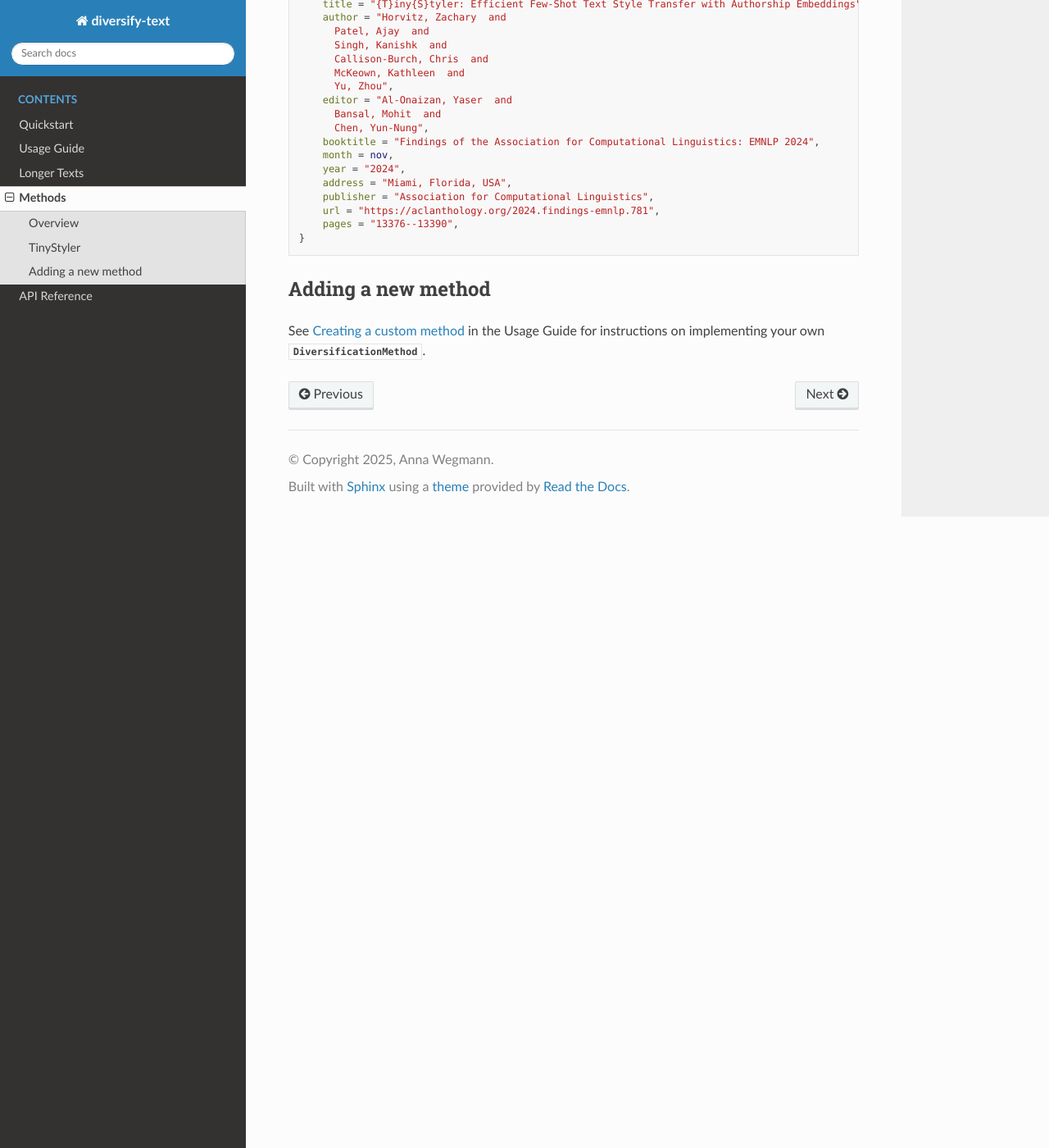
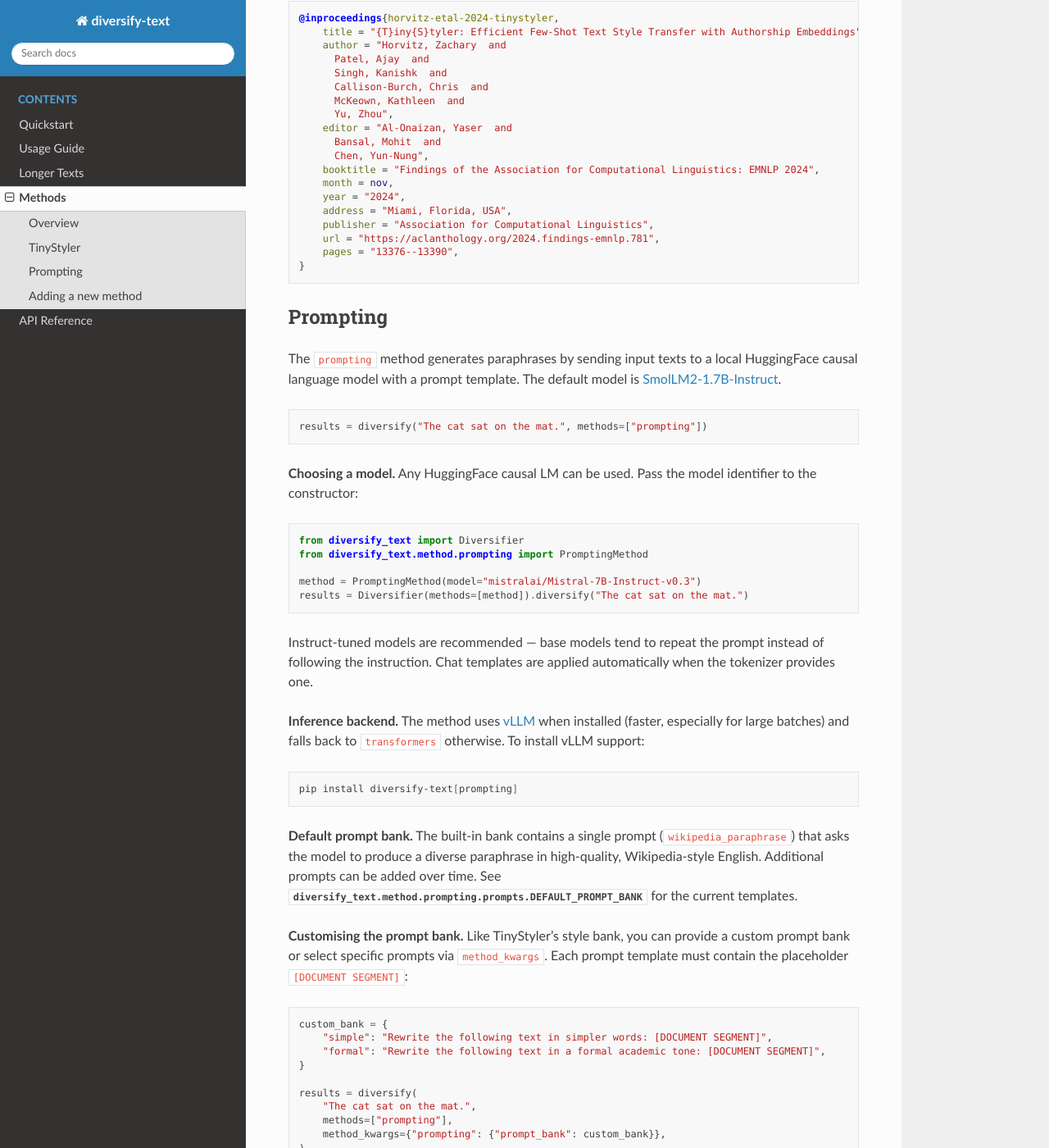
Before and after one commit to AnnaWegmann/diversify_text, a Sphinx documentation site: the page built from docs/methods.rst, in a window 1280 px wide and 1400 px high, scrolled down 957 px. Shown: the whole window at 82% size. Built offline with Sphinx 7.4.7 and the Read the Docs theme 3.1.0, drawn with Linux system fonts in a browser that asks for light colours; some of the changed text lies outside the part shown.

Commit message:
- add prompting to docs (not reviewed, WYSIWYG)

```diff
--- a/docs/methods.rst
+++ b/docs/methods.rst
@@ -22,6 +22,11 @@ Overview
      - TBD
      - TBD
      - Few-shot style transfer using authorship embeddings
+   * - ``prompting``
+     - ~1.7B params (default)
+     - TBD
+     - TBD
+     - Prompt-based paraphrasing using a causal LM
 
 TinyStyler
 ----------
@@ -73,6 +78,73 @@ full list of available styles.
        pages = "13376--13390",
    }
 
+Prompting
+---------
+
+The ``prompting`` method generates paraphrases by sending input texts to a
+local HuggingFace causal language model with a prompt template. The default
+model is `SmolLM2-1.7B-Instruct <https://huggingface.co/HuggingFaceTB/SmolLM2-1.7B-Instruct>`_.
+
+.. code-block:: python
+
+   results = diversify("The cat sat on the mat.", methods=["prompting"])
+
+**Choosing a model.** Any HuggingFace causal LM can be used. Pass the model
+identifier to the constructor:
+
+.. code-block:: python
+
+   from diversify_text import Diversifier
+   from diversify_text.method.prompting import PromptingMethod
+
+   method = PromptingMethod(model="mistralai/Mistral-7B-Instruct-v0.3")
+   results = Diversifier(methods=[method]).diversify("The cat sat on the mat.")
+
+Instruct-tuned models are recommended — base models tend to repeat the prompt
+instead of following the instruction. Chat templates are applied automatically
+when the tokenizer provides one.
+
+**Inference backend.** The method uses `vLLM <https://vllm.ai/>`_ when
+installed (faster, especially for large batches) and falls back to
+``transformers`` otherwise. To install vLLM support:
+
+.. code-block:: bash
+
+   pip install diversify-text[prompting]
+
+**Default prompt bank.** The built-in bank contains a single prompt
+(``wikipedia_paraphrase``) that asks the model to produce a diverse paraphrase
+in high-quality, Wikipedia-style English. Additional prompts can be added over
+time. See :data:`diversify_text.method.prompting.prompts.DEFAULT_PROMPT_BANK`
+for the current templates.
+
+**Customising the prompt bank.** Like TinyStyler's style bank, you can provide
+a custom prompt bank or select specific prompts via ``method_kwargs``. Each
+prompt template must contain the placeholder ``[DOCUMENT SEGMENT]``:
+
+.. code-block:: python
+
+   custom_bank = {
+       "simple": "Rewrite the following text in simpler words: [DOCUMENT SEGMENT]",
+       "formal": "Rewrite the following text in a formal academic tone: [DOCUMENT SEGMENT]",
+   }
+
+   results = diversify(
+       "The cat sat on the mat.",
+       methods=["prompting"],
+       method_kwargs={"prompting": {"prompt_bank": custom_bank}},
+   )
+
+You can also select specific prompts by key name:
+
+.. code-block:: python
+
+   results = diversify(
+       "The cat sat on the mat.",
+       methods=["prompting"],
+       method_kwargs={"prompting": {"prompts": ["wikipedia_paraphrase"]}},
+   )
+
 Adding a new method
 -------------------
 
```
